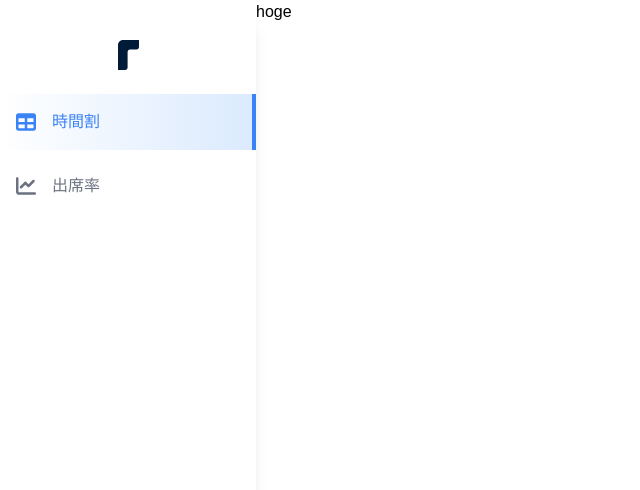
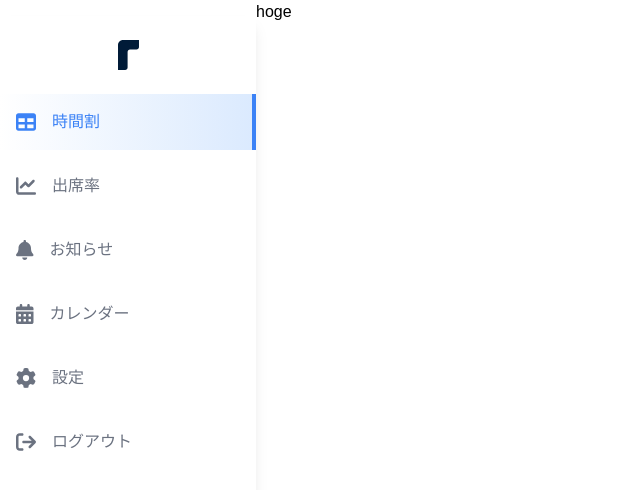
Before and after one commit to ecc-proken/eccSchoolApp-web, a React (Create React App) app: page / in a window 1280 px wide. Shown: the top 490 px of the page, without its empty margins (0-640 px from the left). Built offline with nearby package versions, Linux system fonts and the light colour scheme.

Commit message:
update: ナビにアイコンを付けた

```diff
--- a/src/components/template/Layout.tsx
+++ b/src/components/template/Layout.tsx
@@ -1,6 +1,14 @@
 import { ReactNode, VFC } from 'react';
 import { FontAwesomeIcon } from '@fortawesome/react-fontawesome';
-import { faTable, faChartLine } from '@fortawesome/free-solid-svg-icons';
+import {
+  faTable,
+  faChartLine,
+  faBell,
+  faCalendarAlt,
+  faCog,
+  faSignOut,
+} from '@fortawesome/free-solid-svg-icons';
+import { Link } from 'react-router-dom';
 
 type Props = {
   children: ReactNode;
@@ -53,24 +61,54 @@ const Layout: VFC<Props> = ({ children }) => {
             </svg>
           </div>
           <nav className='mt-6'>
-            <div>
-              {/* selected */}
-              <a
+            {/* 時間割 */}
+            <Link
               className='w-full uppercase text-blue-500 flex items-center p-4 my-2 transition-colors duration-200 justify-start bg-gradient-to-r from-white to-blue-100  border-r-4 border-blue-500'
-                href='#'
+              to='/'
             >
               <FontAwesomeIcon icon={faTable} className='text-xl' />
               <span className='mx-4 text-base font-normal'>時間割</span>
-              </a>
-              {/* default */}
-              <a
+            </Link>
+            {/* 出席率 */}
+            <Link
               className='w-full uppercase text-gray-500 flex items-center p-4 my-2 transition-colors duration-200 justify-start hover:text-blue-500'
-                href='#'
+              to='/'
             >
               <FontAwesomeIcon icon={faChartLine} className='text-xl' />
               <span className='mx-4 text-base font-normal'>出席率</span>
-              </a>
-            </div>
+            </Link>
+            {/* お知らせ */}
+            <Link
+              className='w-full uppercase text-gray-500 flex items-center p-4 my-2 transition-colors duration-200 justify-start hover:text-blue-500'
+              to='/'
+            >
+              <FontAwesomeIcon icon={faBell} className='text-xl' />
+              <span className='mx-4 text-base font-normal'>お知らせ</span>
+            </Link>
+            {/* カレンダー */}
+            <Link
+              className='w-full uppercase text-gray-500 flex items-center p-4 my-2 transition-colors duration-200 justify-start hover:text-blue-500'
+              to='/'
+            >
+              <FontAwesomeIcon icon={faCalendarAlt} className='text-xl' />
+              <span className='mx-4 text-base font-normal'>カレンダー</span>
+            </Link>
+            {/* 設定 */}
+            <Link
+              className='w-full uppercase text-gray-500 flex items-center p-4 my-2 transition-colors duration-200 justify-start hover:text-blue-500'
+              to='/'
+            >
+              <FontAwesomeIcon icon={faCog} className='text-xl' />
+              <span className='mx-4 text-base font-normal'>設定</span>
+            </Link>
+            {/* ログアウト */}
+            <Link
+              className='w-full uppercase text-gray-500 flex items-center p-4 my-2 transition-colors duration-200 justify-start hover:text-blue-500'
+              to='/'
+            >
+              <FontAwesomeIcon icon={faSignOut} className='text-xl' />
+              <span className='mx-4 text-base font-normal'>ログアウト</span>
+            </Link>
           </nav>
         </div>
       </div>
```
Lines whose indentation alone changed are shown as unchanged.
